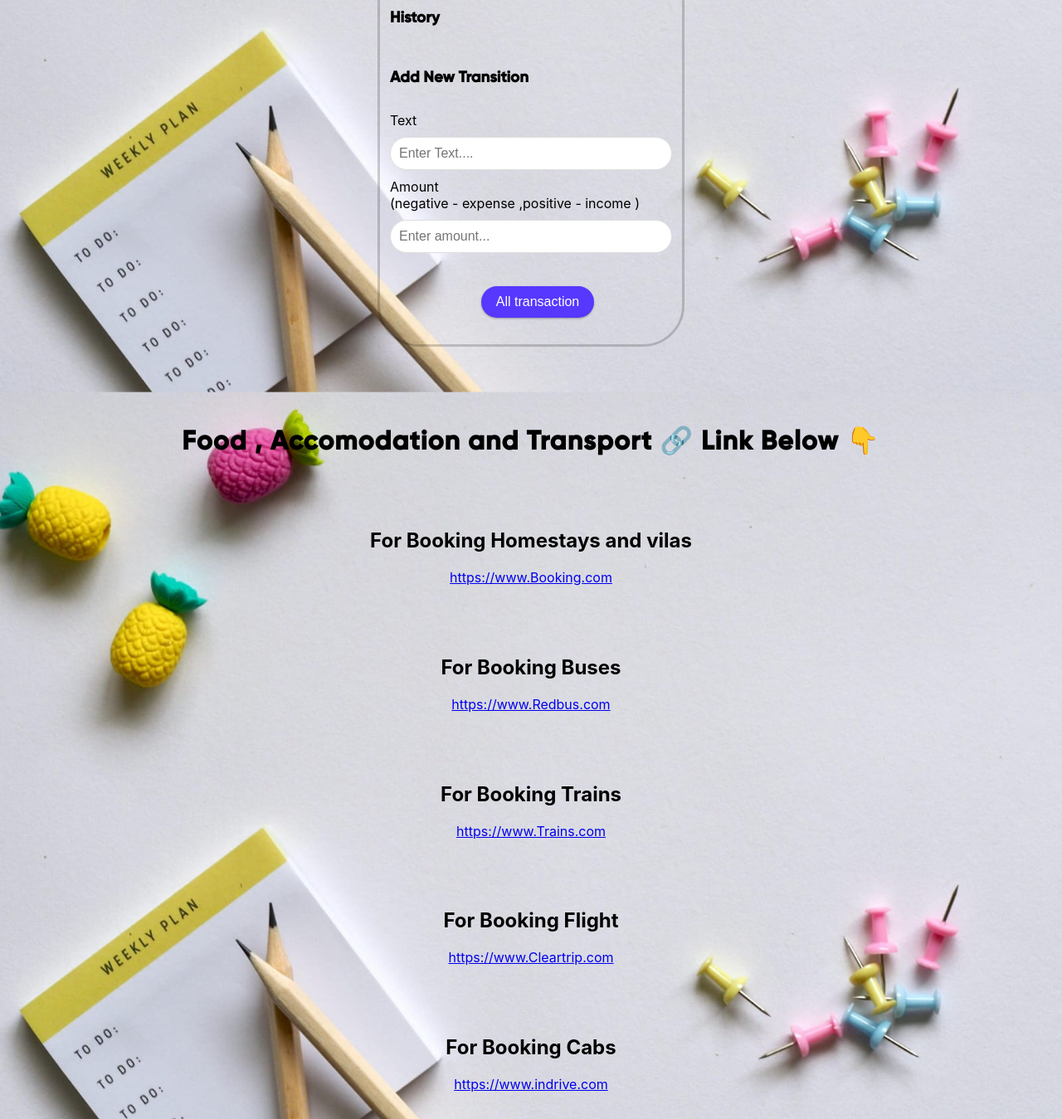
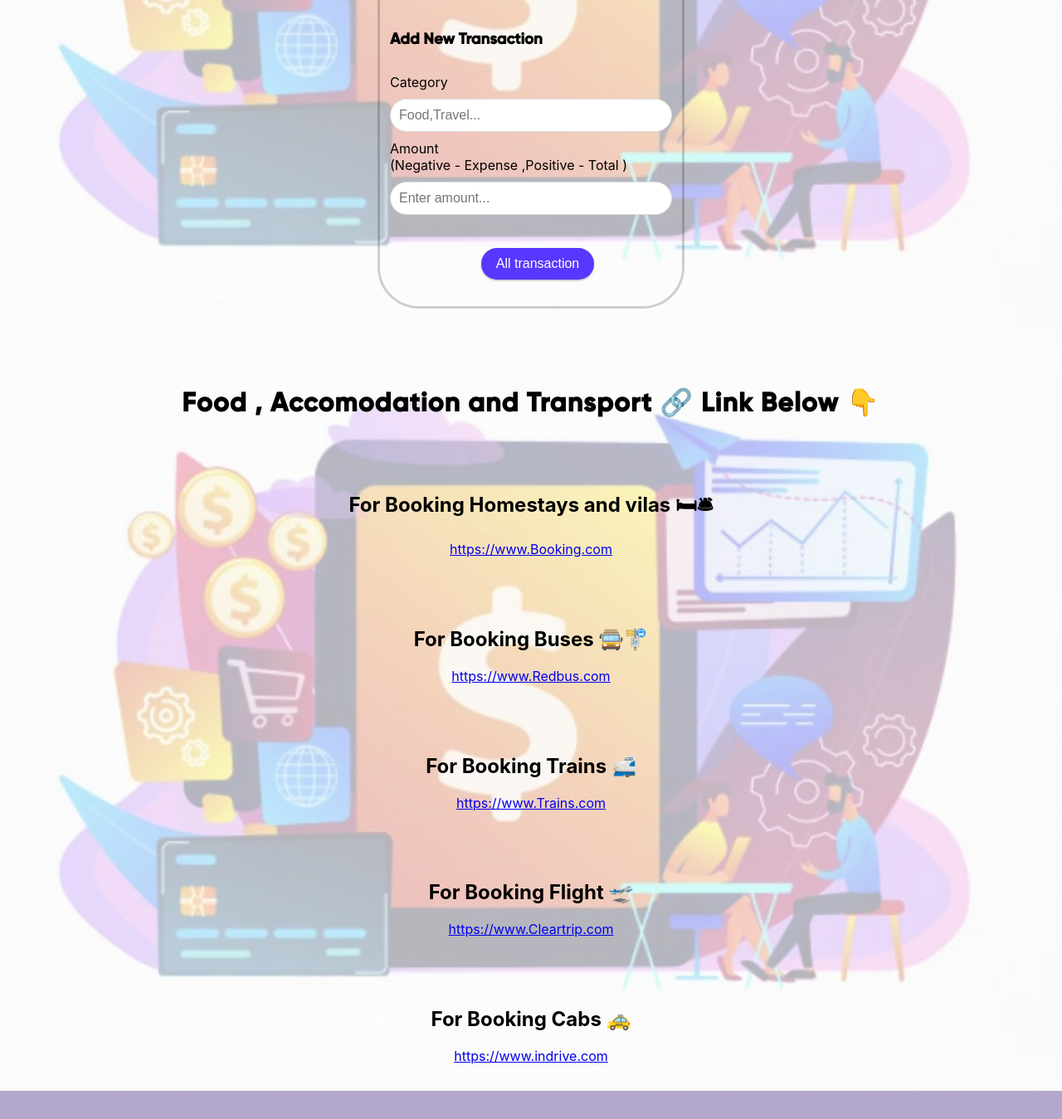
Before and after one commit to Skywalker-225/code-strom, a plain HTML site: page index.html in a window 1280 px wide. Shown: the part 488-1837 px from the top of the page at 83% size. After the commit the page ends 1803 px from the top, so only its background shows below. Drawn offline with Linux system fonts and the light colour scheme.

Commit message:
codestrom

```diff
--- a/index.html
+++ b/index.html
@@ -16,9 +16,12 @@
     </style>
   </head>
   <body >
-    <img width="120" height="110"  src="image 202.jpeg" alt="Image 202">
+    <!-- <img width="120" height="110"  src="image 202.jpeg" alt="Image 202"> -->
+    <p>
+      <h1>Expense Tracker</h1>
 
-    <h1>Expense Tracker</h1>
+    </p>
+
     <div class="container">
       <h4>Your Trip Budget</h4>
       <h1 id="balance">₹0.00</h1>
@@ -44,14 +47,14 @@
           ><button class="delete-btn">x</button>
         </li> -->
       </ul>
-      <h3>Add New Transition</h3>
+      <h3>Add New Transaction</h3>
       <form id="form">
           <div class="form-control">
-              <label for="text">Text</label>
-              <input type="text" id="text" placeholder="Enter Text...."/>
+              <label for="text">Category</label>
+              <input type="text" id="text" placeholder="Food,Travel..."/>
           </div>
           <div class="form-control">
-              <label for="amount">Amount <br> (negative - expense ,positive - income )</label>
+              <label for="amount">Amount <br> (Negative - Expense ,Positive - Total )</label>
               <input type="number" id="amount" placeholder="Enter amount...">
           </div>
           <button class="btn">All transaction</button>
@@ -66,31 +69,31 @@
       </h1>
   </p>
     <p>
-      <h2>For Booking Homestays and vilas </h2>
+      <h2>For Booking Homestays and vilas 🛏🛎</h2>
 
       <a target="_blank" href="https://www.Booking.com">https://www.Booking.com</a>
 
   </p>
   <p>
-    <h2>For Booking Buses  </h2>
+    <h2>For Booking Buses 🚍🚏 </h2>
 
     <a target="_blank" href="https://www.Redbus.com">https://www.Redbus.com</a>
 
 </p>
 <p>
-  <h2>For Booking Trains </h2>
+  <h2>For Booking Trains 🚅 </h2>
 
-  <a target="_blank" href="https://www.Trains.com">https://www.Trains.com</a>
+  <a target="_blank" href="https://www.Ixigo.com">https://www.Trains.com</a>
 
 </p>
 <p>
-  <h2>For Booking Flight </h2>
+  <h2>For Booking Flight 🛫</h2>
 
   <a target="_blank" href="https://www.Cleartrip.com">https://www.Cleartrip.com</a>
 
 </p>
 <p>
-  <h2>For Booking Cabs </h2>
+  <h2>For Booking Cabs 🚕 </h2>
 
     <a target="_blank" href="https://www.indrive.com">https://www.indrive.com</a>
 
--- a/style.css
+++ b/style.css
@@ -21,7 +21,7 @@
 
   body{
 
-    background-image: url(image420.jpeg);
+    background-image: url(image302.jpeg);
 
     background-repeat: no-repeat;
     background-position: 0;
```
Also changed, not shown: image302.jpeg (added).
